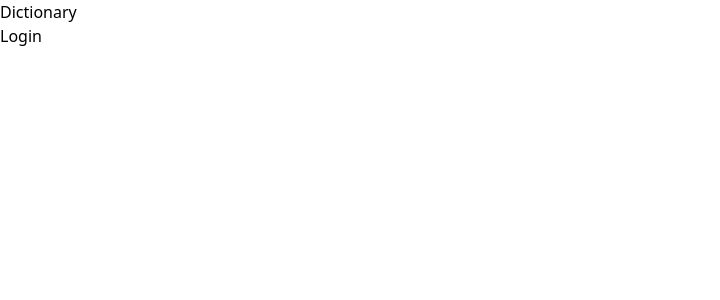
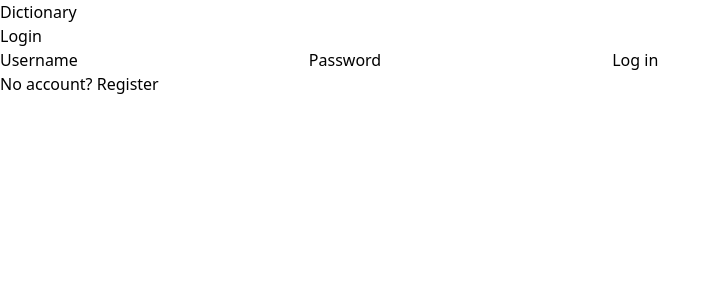
Before and after one commit to KgitWH21/dictionary-app-personal-project, a React app in the folder frontend/: page / in a window 1280 px wide. Shown: the top 300 px of the page, without its empty margins (0-720 px from the left). Built offline with nearby package versions, Linux system fonts and the light colour scheme; no server answers; the HTML template or start-up script is replaced by a standard one.

Commit message:
login page added

```diff
--- a/frontend/src/pages/LoginPage.jsx
+++ b/frontend/src/pages/LoginPage.jsx
@@ -1,2 +1,55 @@
-const LoginPage = () => <p>Login</p>
+import { useState } from "react";
+import { Link, useNavigate } from 'react-router-dom';
+import { useAuth } from '../context/AuthContext.jsx';
+
+const LoginPage = () => {
+    const [username, setUsername] = useState('')
+    const [password, setPassword] =useState('')
+    const [submitting, setSubmitting] = useState(false)
+    const { login } = useAuth()
+    const navigate = useNavigate()
+
+    const handleSubmit = async (event) => {
+        event.preventDefault()
+        setSubmitting(true)
+        const user = await login(username, password)
+        setSubmitting(false)
+        if (user) navigate('/home')
+    }
+
+    return (
+        <div>
+            <h1>Login</h1>
+            <form onSubmit={handleSubmit}>
+                <label htmlFor="username">Username</label>
+                <input
+                  id="username"
+                  name="username"
+                  value={username}
+                  onChange={(e) => setUsername(e.target.value)}
+                  autoComplete="username"
+                  required
+                />
+                <label htmlFor="password">Password</label>
+                <input
+                  id="password"
+                  name="password"
+                  type="password"
+                  value={password}
+                  onChange={(e) => setPassword(e.target.value)}
+                  autoComplete="current-password"
+                  required
+                />
+
+                <button type="submit" disabled={submitting}>
+                    {submitting ? 'Logging in...' : 'Log in'}
+                </button>
+            </form>
+            <p>
+                No account? <Link to="/register">Register</Link>
+            </p>
+        </div>
+    )
+}
+
 export default LoginPage
```
